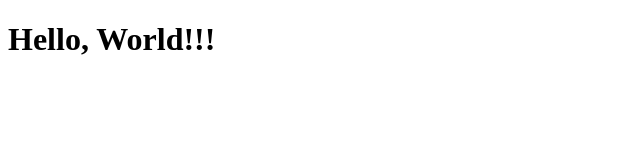
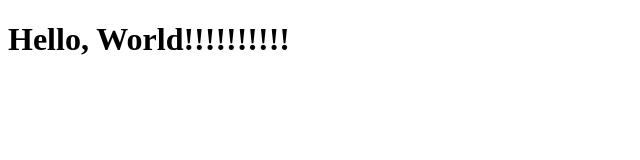
Before and after one commit to pe4enko01/Lesson1, a plain HTML site: page index.html in a window 1280 px wide. Shown: the whole page, without its empty margins (0-640 px from the left). Drawn offline with Linux system fonts and the light colour scheme.

Commit message:
dfsdgdfg

```diff
--- a/index.html
+++ b/index.html
@@ -7,6 +7,6 @@
     <script src="src/script.js"></script>
 </head>
 <body>
-    <h1>Hello, World!!!</h1>
+    <h1>Hello, World!!!!!!!!!!</h1>
 </body>
 </html>
```
